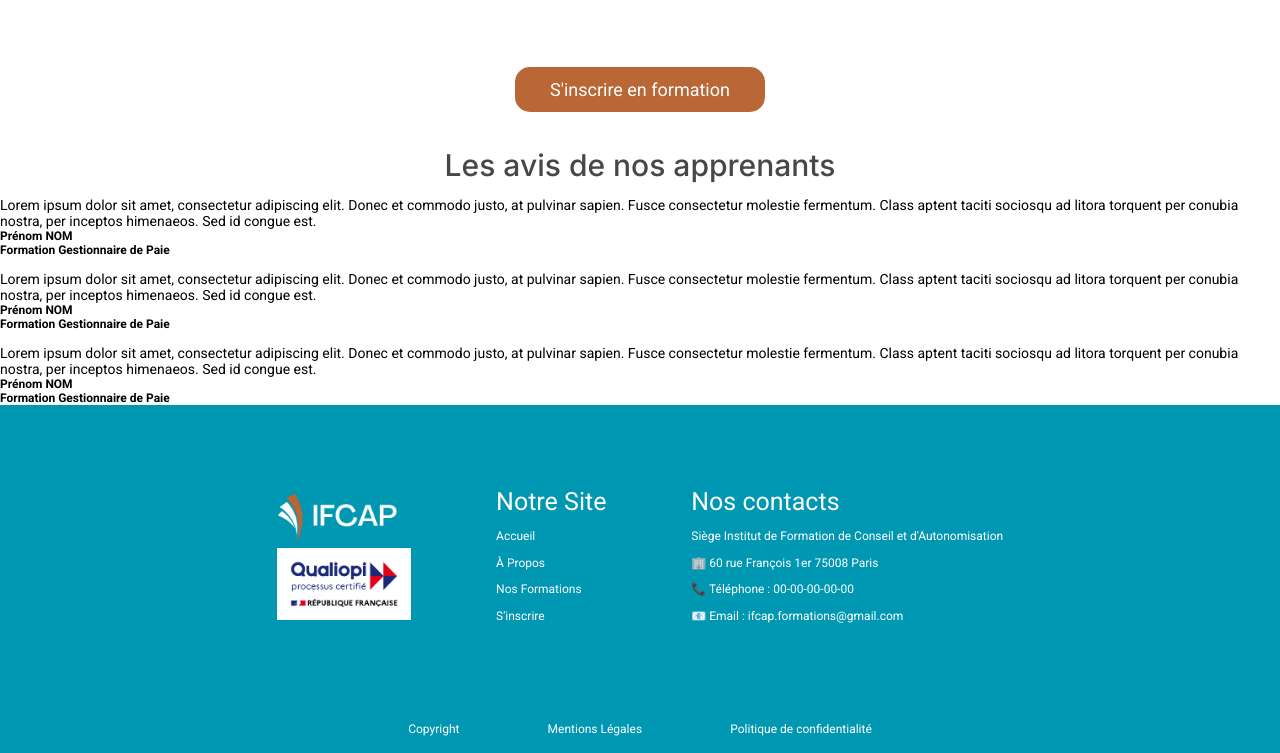
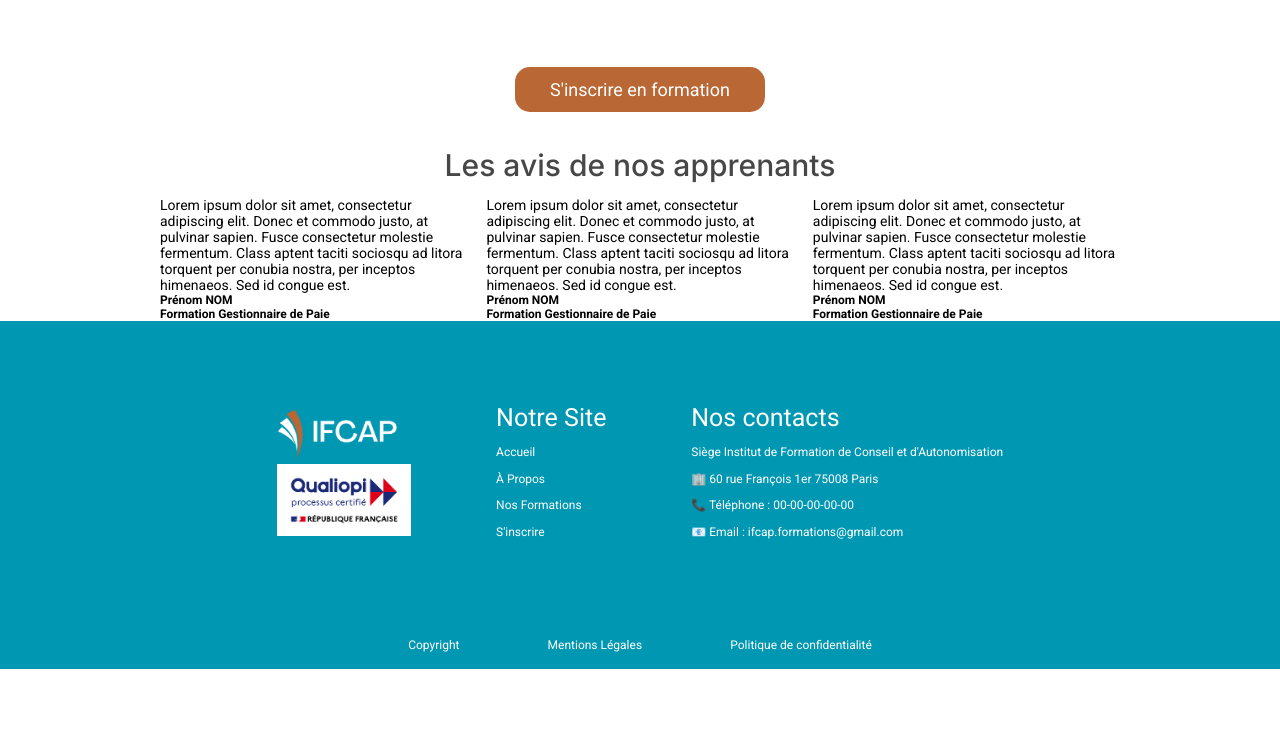
Before and after one commit to henocsombi/IFCAP, a Symfony app: template templates/home/index.html.twig in a window 1280 px wide. Shown: the part 1953-2706 px from the top of the page. After the commit the page ends 2622 px from the top, so only its background shows below. Run offline with Twig, Linux system fonts and the light colour scheme; the template is opened without the code that fills it, so the values that code supplies are empty; some libraries are stand-ins or nearby versions.

Commit message:
Home Page : Edit CSS

```diff
--- a/public/css/home.css
+++ b/public/css/home.css
@@ -121,3 +121,19 @@
 /* FIN FORMATIONS */
 
 /* SECTION 4 : AVIS */
+
+.avis-slider{
+  width: 100%;
+  display: flex;
+  justify-content: center;
+}
+
+.avis-slider-container{
+  display: flex;
+  justify-content: space-between;
+  width: 75%;
+}
+
+.avis-card{
+  width: 32%;
+}
--- a/templates/home/index.html.twig
+++ b/templates/home/index.html.twig
@@ -112,7 +112,7 @@
                     <h4>Formation Gestionnaire de Paie</h4>
                 </div>
 
-            <div>
+            </div>
 
             <div class="slider-avis-points">
                 <div class="point"></div>
```
